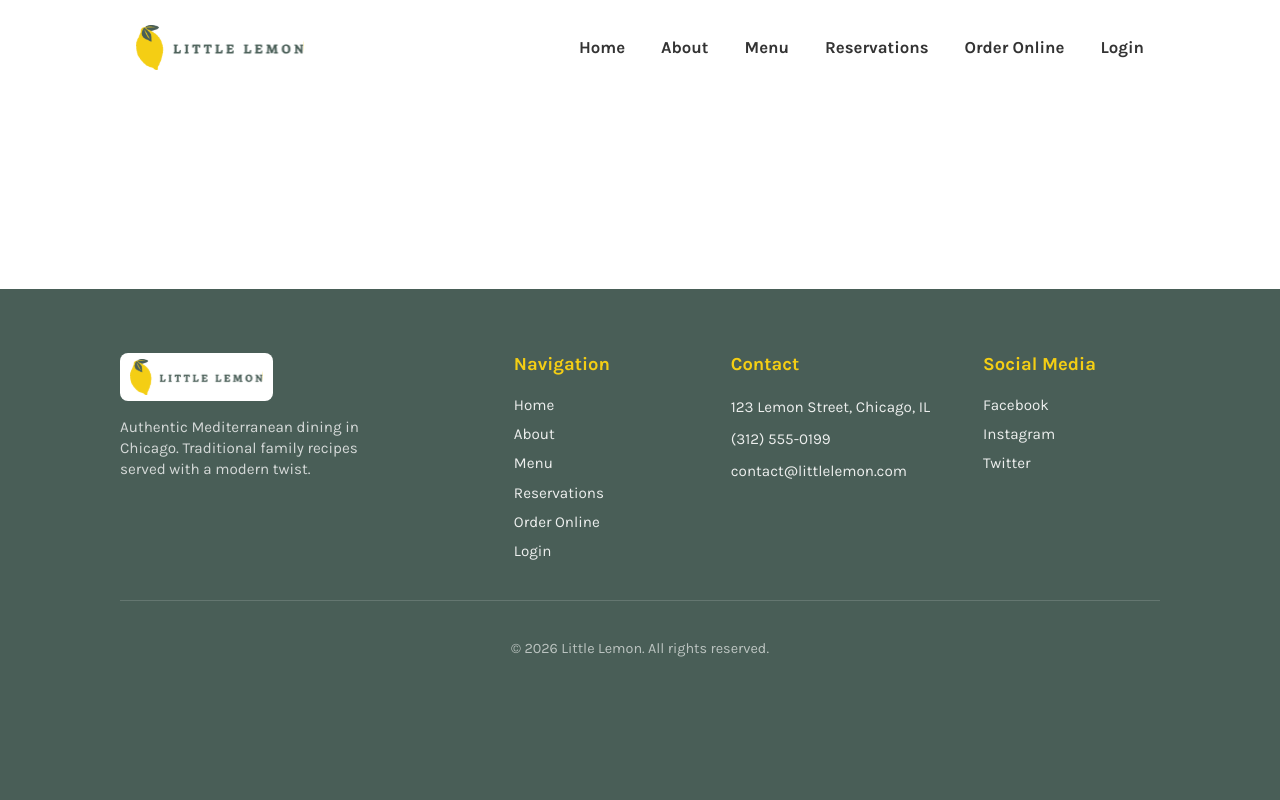
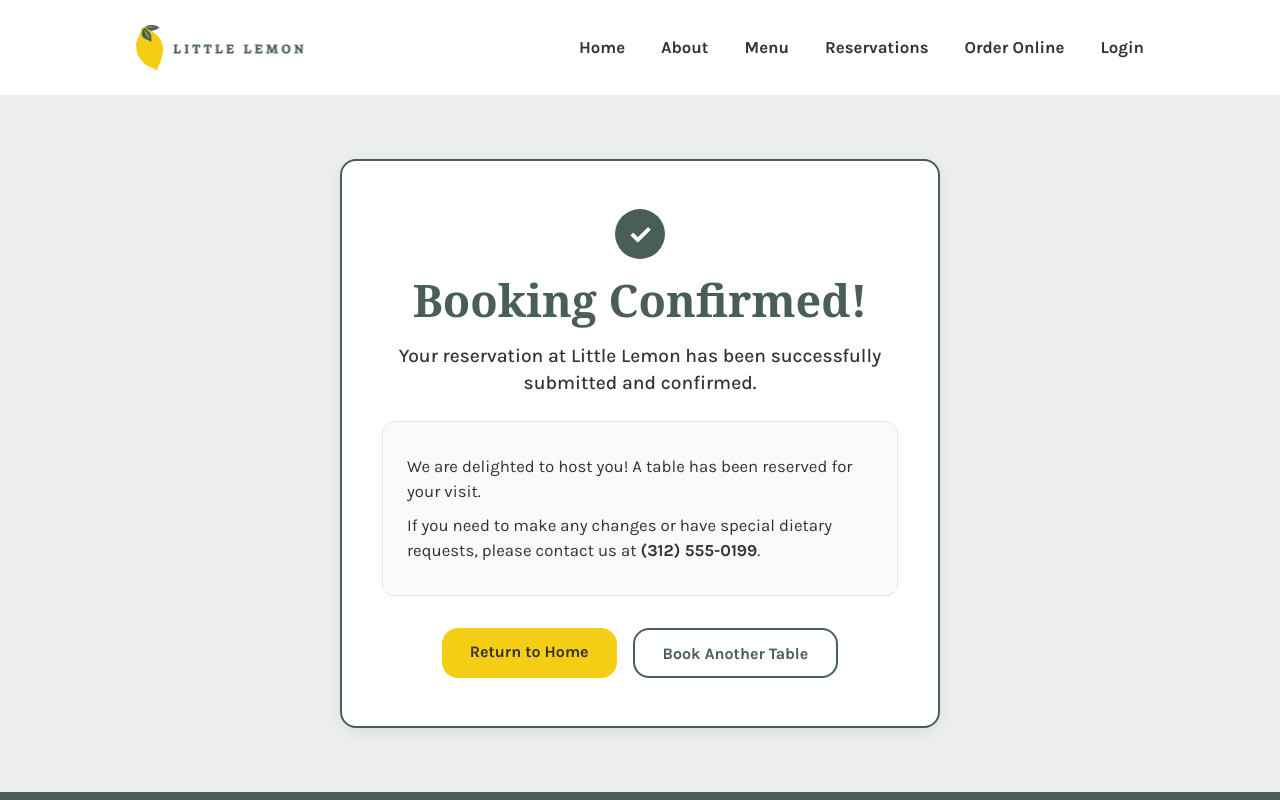
Before and after one commit to Juandavid9909/little-lemon, a React (Vite) app: page /confirmed in a window 1280 px wide. Shown: the top 800 px of the page. Built offline with nearby package versions, Linux system fonts and the light colour scheme; a web font is replaced by a local one.

Commit message:
ConfirmedBookingPage implemented

```diff
--- a/src/App.css
+++ b/src/App.css
@@ -921,3 +921,95 @@
     margin-right: auto;
   }
 }
+
+/* ==========================================================================
+   Confirmed Booking Page Styles
+   ========================================================================== */
+.confirmed-booking {
+  width: 100%;
+  min-height: 60vh;
+  padding: 4rem 1.5rem;
+  background-color: var(--highlight-light);
+  display: flex;
+  align-items: center;
+  justify-content: center;
+}
+
+.confirmed-container {
+  width: 100%;
+  max-width: 600px;
+  margin: 0 auto;
+}
+
+.confirmed-card {
+  background-color: #ffffff;
+  border: 2px solid var(--primary-green);
+  border-radius: 16px;
+  padding: 3rem 2.5rem;
+  text-align: center;
+  box-shadow: 0 4px 16px rgba(0, 0, 0, 0.08);
+}
+
+.confirmed-title {
+  font-family: var(--font-title);
+  font-size: 2.8rem;
+  color: var(--primary-green);
+  margin: 0 0 0.75rem 0;
+  line-height: 1.1;
+}
+
+.confirmed-subtitle {
+  font-family: var(--font-body);
+  font-size: 1.2rem;
+  font-weight: 500;
+  color: var(--highlight-dark);
+  margin-bottom: 1.5rem;
+  line-height: 1.4;
+}
+
+.confirmed-info {
+  background-color: #f9fbf9;
+  border-radius: 12px;
+  padding: 1.5rem;
+  margin-bottom: 2rem;
+  text-align: left;
+  border: 1px solid #e2ebe2;
+}
+
+.confirmed-info p {
+  margin: 0.5rem 0;
+  font-size: 1.05rem;
+  color: #333333;
+  line-height: 1.5;
+}
+
+.confirmed-actions {
+  display: flex;
+  gap: 1rem;
+  justify-content: center;
+  flex-wrap: wrap;
+}
+
+.confirmed-btn {
+  padding: 0.85rem 1.75rem;
+  font-size: 1rem;
+  text-decoration: none;
+  display: inline-block;
+  text-align: center;
+}
+
+.btn-secondary {
+  background-color: transparent;
+  color: var(--primary-green);
+  border: 2px solid var(--primary-green);
+  border-radius: 16px;
+  font-family: var(--font-body);
+  font-weight: 700;
+  transition: all 0.2s ease-in-out;
+  cursor: pointer;
+}
+
+.btn-secondary:hover {
+  background-color: var(--primary-green);
+  color: #ffffff;
+}
--- a/src/components/Main.jsx
+++ b/src/components/Main.jsx
@@ -1,13 +1,22 @@
 import { useReducer } from 'react';
-import { Routes, Route } from 'react-router-dom';
+import { Routes, Route, useNavigate } from 'react-router-dom';
 import HomePage from '../pages/HomePage';
 import BookingPage from '../pages/BookingPage';
+import ConfirmedBookingPage from '../pages/ConfirmedBookingPage';
 import { initializeTimes, updateTimes } from '../utils';
+import { submitAPI } from '../api';
 
 export { initializeTimes, updateTimes };
 
 function Main() {
   const [availableTimes, dispatch] = useReducer(updateTimes, [], initializeTimes);
+  const navigate = useNavigate();
+
+  const submitForm = (formData) => {
+    if (submitAPI(formData)) {
+      navigate('/confirmed');
+    }
+  };
 
   return (
     <main className="main" id="main-content" role="main">
@@ -19,9 +28,11 @@ function Main() {
             <BookingPage
               availableTimes={availableTimes}
               dispatch={dispatch}
+              submitForm={submitForm}
             />
           }
         />
+        <Route path="/confirmed" element={<ConfirmedBookingPage />} />
       </Routes>
     </main>
   );
--- a/src/pages/BookingPage.jsx
+++ b/src/pages/BookingPage.jsx
@@ -1,6 +1,6 @@
 import BookingForm from '../components/BookingForm';
 
-function BookingPage({ availableTimes, dispatch }) {
+function BookingPage({ availableTimes, dispatch, submitForm }) {
   return (
     <section className="booking-page" aria-labelledby="booking-heading">
       <div className="booking-hero">
@@ -18,7 +18,11 @@ function BookingPage({ availableTimes, dispatch }) {
           <p className="booking-card-text">
             Please select your preferred date, time, and number of diners. We look forward to hosting you at Little Lemon!
           </p>
-          <BookingForm availableTimes={availableTimes} dispatch={dispatch} />
+          <BookingForm
+            availableTimes={availableTimes}
+            dispatch={dispatch}
+            submitForm={submitForm}
+          />
         </div>
       </div>
     </section>
--- /dev/null
+++ b/src/pages/ConfirmedBookingPage.jsx
@@ -0,0 +1,45 @@
+import { Link } from 'react-router-dom';
+
+function ConfirmedBookingPage() {
+  return (
+    <section className="confirmed-booking" aria-labelledby="confirmed-title">
+      <div className="confirmed-container">
+        <div className="confirmed-card" role="region" aria-labelledby="confirmed-title">
+          <div className="confirmation-icon" aria-hidden="true">✓</div>
+          <h1 id="confirmed-title" className="confirmed-title">
+            Booking Confirmed!
+          </h1>
+          <p className="confirmed-subtitle">
+            Your reservation at Little Lemon has been successfully submitted and confirmed.
+          </p>
+          <div className="confirmed-info">
+            <p>
+              We are delighted to host you! A table has been reserved for your visit.
+            </p>
+            <p>
+              If you need to make any changes or have special dietary requests, please contact us at <strong>(312) 555-0199</strong>.
+            </p>
+          </div>
+          <div className="confirmed-actions">
+            <Link
+              to="/"
+              className="btn-primary confirmed-btn"
+              aria-label="Return to Home"
+            >
+              Return to Home
+            </Link>
+            <Link
+              to="/booking"
+              className="btn-secondary confirmed-btn"
+              aria-label="Book Another Table"
+            >
+              Book Another Table
+            </Link>
+          </div>
+        </div>
+      </div>
+    </section>
+  );
+}
+
+export default ConfirmedBookingPage;
```
Also changed, not shown: 1 other file (tests, documents, lock files or other folders).
